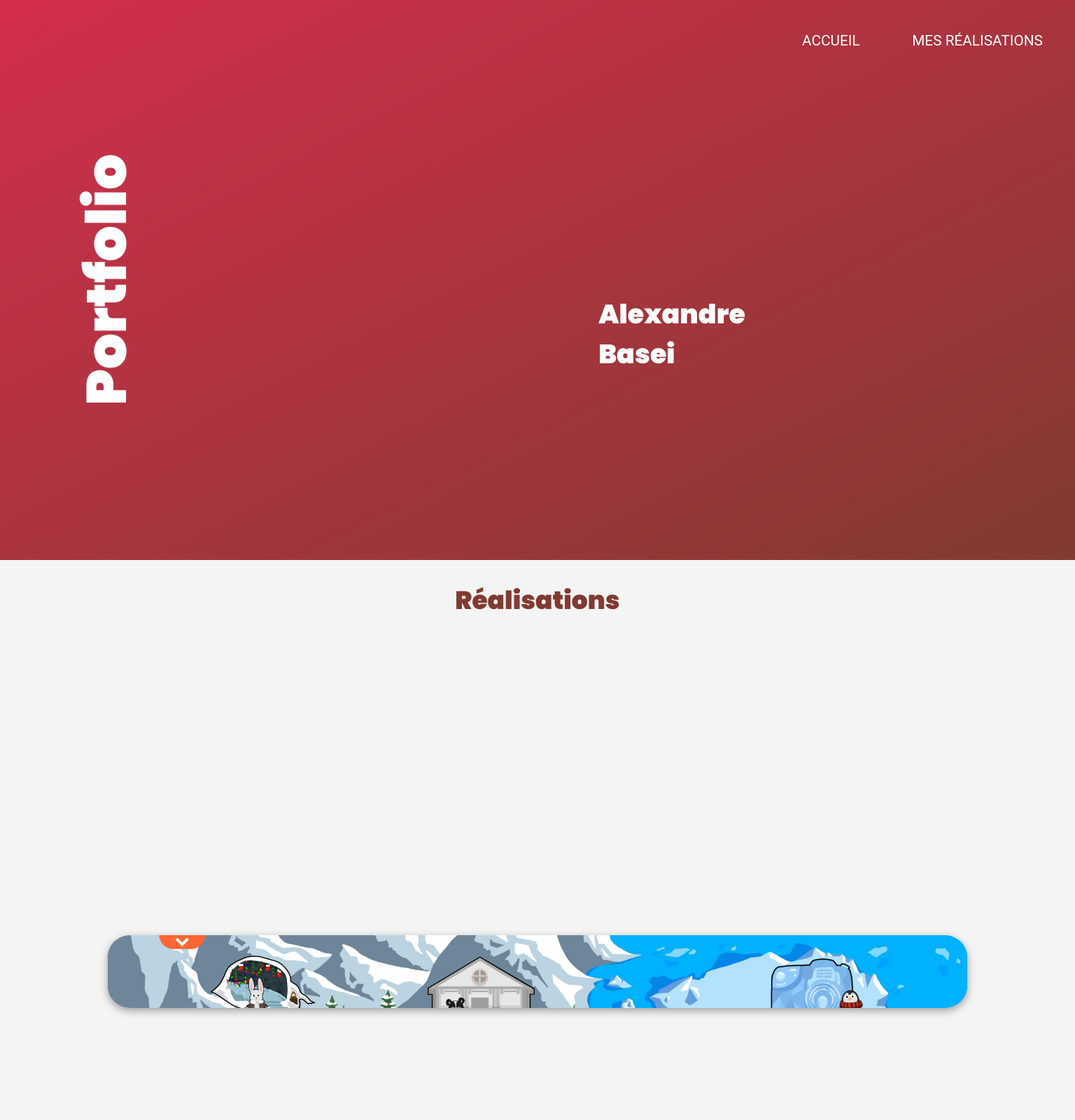
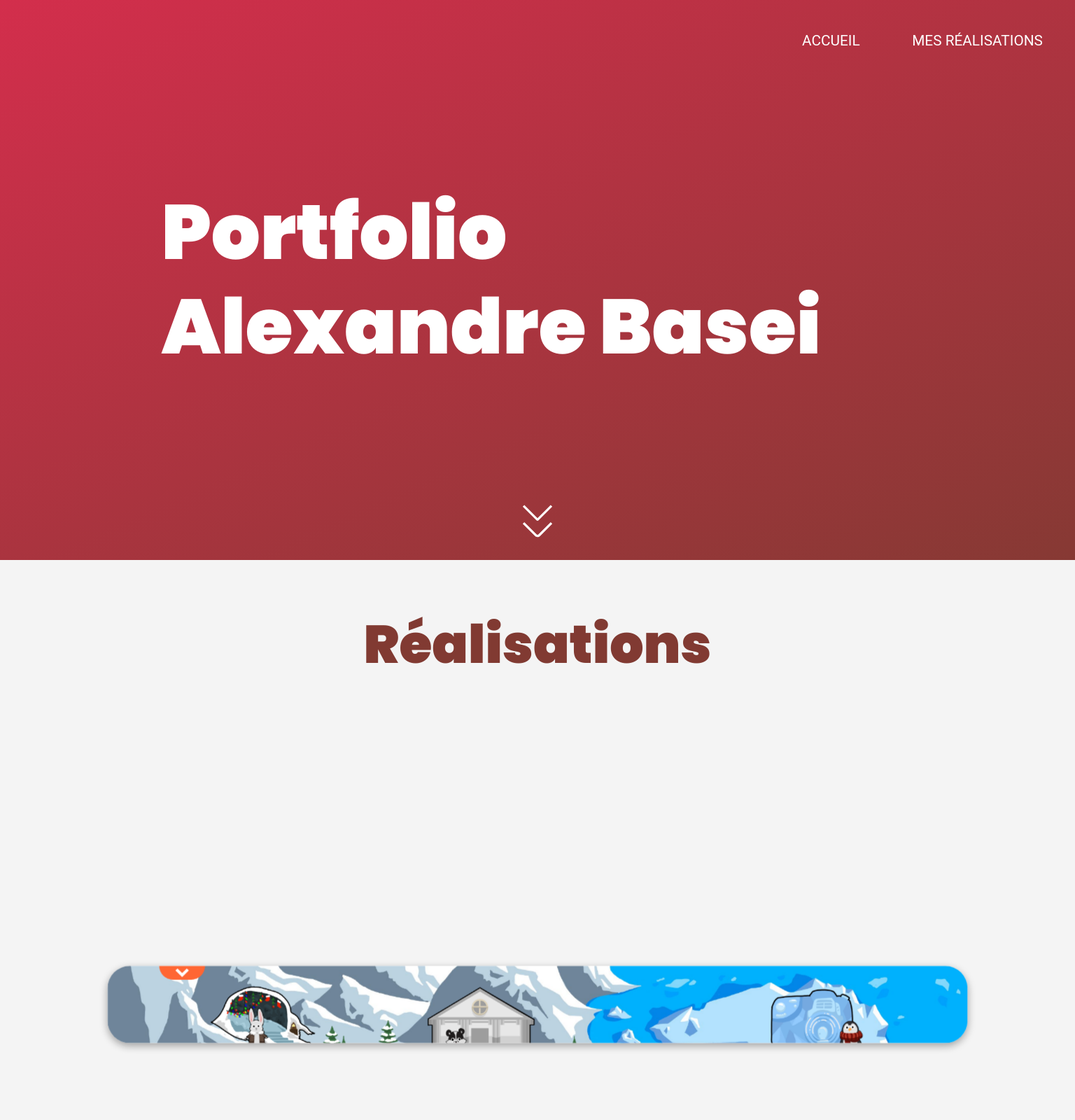
Before and after one commit to AlexandreBasei/portfolio0, a PHP site: page / in a window 1536 px wide. Shown: the top 1600 px of the page at 70% size. Run offline with PHP 8.4, Linux system fonts and the light colour scheme; some libraries are stand-ins or nearby versions.

Commit message:
upd responsive +scroller +icones

```diff
--- /dev/null
+++ b/css/anim.css
@@ -0,0 +1,8 @@
+@keyframes scroller {
+    10%{
+        transform: translateY(10px);
+    }
+    40%{
+        transform: translateY(0px);
+    }
+}
--- a/css/main.css
+++ b/css/main.css
@@ -1,5 +1,6 @@
 @charset "UTF-8";
 @import url("./fonts.css");
+@import url("./anim.css");
 .caché {
   opacity: 0;
   pointer-events: none;
@@ -16,6 +17,7 @@ html {
   height: fit-content;
   overflow-x: hidden;
   position: relative;
+  scroll-behavior: smooth;
 }
 html body {
   padding: 0;
@@ -23,6 +25,7 @@ html body {
   width: 100vw;
   overflow-x: hidden;
   position: relative;
+  scroll-behavior: smooth;
 }
 html * {
   transition: opacity 0.2s ease;
@@ -106,6 +109,9 @@ header nav a {
   width: 100vw;
   text-align: center;
   transition: opacity 0.8s;
+}
+header nav a lord-icon {
+  transform: translateY(5px);
 }
 header .active {
   pointer-events: all;
--- a/css/main.scss
+++ b/css/main.scss
@@ -1,4 +1,5 @@
 @import url('./fonts.css');
+@import url('./anim.css');
 
 .caché {
     opacity: 0;
@@ -22,6 +23,7 @@ html {
     height: fit-content;
     overflow-x: hidden;
     position: relative;
+    scroll-behavior: smooth;
 
     body{
         padding: 0;
@@ -29,6 +31,7 @@ html {
         width: 100vw;
         overflow-x: hidden;
         position: relative;
+        scroll-behavior: smooth;
     }
 
     * {
@@ -119,6 +122,10 @@ header {
             width: 100vw;
             text-align: center;
             transition: opacity 0.8s;
+
+            lord-icon{
+                transform: translateY(5px);
+            }
         }
     }
 
--- a/css/pages/index.css
+++ b/css/pages/index.css
@@ -34,6 +34,9 @@ main #title-container #portfolio {
   background-image: none;
   transform: scaleX(-1) rotateX(180deg);
   z-index: 0;
+}
+main #title-container i {
+  display: none;
 }
 main h2 {
   font-weight: 900;
@@ -156,4 +159,67 @@ main section form #envoi {
   font-weight: bold;
   padding: 5% 10%;
   text-transform: uppercase;
+}
+
+@media screen and (min-width: 1400px) {
+  main #title-container {
+    flex-flow: wrap column;
+    padding-left: 15vw;
+  }
+  main #title-container h1 {
+    font-size: 110px;
+    padding: 0;
+    text-align: left;
+    font-weight: 900;
+    z-index: 1;
+    margin: 0;
+    width: -moz-fit-content;
+    width: fit-content;
+    height: -moz-fit-content;
+    height: fit-content;
+    color: rgb(255, 255, 255);
+    align-self: start;
+  }
+  main #title-container h1 br {
+    display: none;
+  }
+  main #title-container #portfolio {
+    font-size: 110px;
+    writing-mode: initial;
+    position: relative;
+    background-image: none;
+    transform: scaleX(1) rotateX(0deg);
+    margin: 0 0 -30px 0;
+    z-index: 0;
+  }
+  main #title-container div {
+    width: 100%;
+    display: flex;
+    justify-content: center;
+    position: absolute;
+    align-items: center;
+    flex-flow: wrap row;
+    top: 88vh;
+    left: 0;
+    animation: scroller 4s ease infinite;
+  }
+  main #title-container div a img {
+    width: 10vh;
+    height: 10vh;
+    fill: white;
+    -webkit-user-select: none;
+       -moz-user-select: none;
+            user-select: none;
+  }
+  main h2 {
+    font-weight: 900;
+    color: #813A32;
+    font-size: 76px;
+  }
+  main h3 {
+    font-weight: 700;
+    color: #D32E4C;
+    font-size: 26px;
+    margin-top: -6%;
+  }
 }/*# sourceMappingURL=index.css.map */
--- a/css/pages/index.scss
+++ b/css/pages/index.scss
@@ -38,6 +38,10 @@ main {
             background-image: none;
             transform: scaleX(-1) rotateX(180deg);
             z-index: 0;
+        }
+
+        i{
+            display: none;
         }
     }
 
@@ -95,7 +99,7 @@ main {
             color: rgb(83, 83, 83);
         }
 
-        #real{
+        #real {
             margin-bottom: 65vw;
         }
 
@@ -114,29 +118,29 @@ main {
             left: 0%;
         }
 
-        #p1{
+        #p1 {
             background-image: url('../../images/png/p1.png');
         }
 
-        #carou{
+        #carou {
             margin-top: 3vh;
         }
 
-        #carouselL{
+        #carouselL {
             transform: rotate(-90deg);
             width: 10vw;
             height: 10vw;
             cursor: pointer;
         }
 
-        #carouselR{
+        #carouselR {
             transform: rotate(90deg);
             width: 10vw;
             height: 10vw;
             cursor: pointer;
         }
 
-        .cta{
+        .cta {
             margin: 5% 0 0 0;
             border-radius: 10px;
             padding: 3vh 5vw;
@@ -145,7 +149,7 @@ main {
             border: none;
             color: rgba(255, 255, 255, 0.934);
             font-size: 0.9em;
-            font-weight:800;
+            font-weight: 800;
             text-decoration: none;
         }
 
@@ -188,5 +192,69 @@ main {
 
 @media screen and (min-width: 1400px) {
 
+    main {
 
+        #title-container {
+            flex-flow: wrap column;
+            padding-left: 15vw;
+            h1 {
+                font-size: 110px;
+                padding: 0;
+                text-align: left;
+                font-weight: 900;
+                z-index: 1;
+                margin: 0;
+                width: fit-content;
+                height: fit-content;
+                color: rgb(255, 255, 255);
+                align-self: start;
+
+                br{
+                    display: none;
+                }
+            }
+
+            #portfolio {
+                font-size: 110px;
+                writing-mode: initial;
+                position: relative;
+                background-image: none;
+                transform: scaleX(1) rotateX(0deg);
+                margin: 0 0 -30px 0;
+                z-index: 0;
+            }
+
+            div{
+                width: 100%;
+                display: flex;
+                justify-content: center;
+                position: absolute;
+                align-items: center;
+                flex-flow: wrap row;
+                top: 88vh;
+                left: 0;
+                animation: scroller 4s ease infinite;
+
+                a img{
+                    width: 10vh;
+                    height: 10vh;
+                    fill: white;
+                    user-select: none;
+                }
+            }
+        }
+
+        h2 {
+            font-weight: 900;
+            color: $h2;
+            font-size: 76px;
+        }
+
+        h3 {
+            font-weight: 700;
+            color: $h3;
+            font-size: 26px;
+            margin-top: -6%;
+        }
+    }
 }
--- a/index.php
+++ b/index.php
@@ -24,6 +24,7 @@ if (isset($_POST["msg"])) {
     <meta charset="UTF-8">
     <meta http-equiv="X-UA-Compatible" content="IE=edge">
     <meta name="viewport" content="width=device-width, initial-scale=1.0">
+    <link rel="stylesheet" href="./assets/uicons-thin-straight/css/uicons-thin-straight.css">
     <link rel="stylesheet" href="./css/pages/index.css">
     <title>Alexandre Basei - Portfolio</title>
 </head>
@@ -37,8 +38,18 @@ if (isset($_POST["msg"])) {
         </button>
         <button id="burger2" class="caché" onclick="addClass('burger2','caché');rmClass('burger','caché');rmClass('navigation','active')">⛌</button>
         <nav id="navigation">
-            <a href="index.php" target="_self" rel="noopener noreferrer">Accueil</a>
-            <a href="real.htm" target="_self" rel="noopener noreferrer">Mes réalisations</a>
+            <a class="accueil" href="index.php" target="_self" rel="noopener noreferrer">
+                <script src="https://cdn.lordicon.com/ritcuqlt.js"></script>
+                <lord-icon id="ico1" src="https://cdn.lordicon.com/slduhdil.json" trigger="hover" target=".accueil" colors="primary:#ffffff" state="hover-2" style="width:32px;height:32px">
+                </lord-icon>
+                Accueil
+            </a>
+            <a class="real" href="real.htm" target="_self" rel="noopener noreferrer">
+                <script src="https://cdn.lordicon.com/ritcuqlt.js"></script>
+                <lord-icon id="ico2" src="https://cdn.lordicon.com/zvllgyec.json" trigger="hover" target=".real" colors="primary:#ffffff" state="hover" style="width:32px;height:32px">
+                </lord-icon>
+                Mes réalisations
+            </a>
         </nav>
     </header>
 
@@ -46,10 +57,13 @@ if (isset($_POST["msg"])) {
 
         <section id="title-container">
             <h1 id="portfolio">Portfolio</h1>
-            <h1>Alexandre<br>Basei</h1>
+            <h1>Alexandre <br> Basei</h1>
+            <div>
+                <a href="#real-container"><img src="./images/svg/scroll.svg" alt="scroller"></a>
+            </div>
         </section>
 
-        <section>
+        <section id="real-container">
             <h2 id="real">Réalisations</h2>
 
             <div class="projet centre" id="p1">
--- a/js/src/main.js
+++ b/js/src/main.js
@@ -7,7 +7,7 @@ document.addEventListener('DOMContentLoaded', function () {
     let carL = document.getElementById("carouselL");
     let carR = document.getElementById("carouselR");
     let proj = 1;
-    let nav = document.querySelector("header nav");
+    let nav = document.querySelectorAll("header nav a");
     let fond = document.getElementById("title-container");
 
     burger.addEventListener("click", () => {
@@ -20,20 +20,41 @@ document.addEventListener('DOMContentLoaded', function () {
 
     window.addEventListener('scroll', function () {
 
-        if (isOverlapping(nav, fond)) {
+        if (window.innerWidth > 1400) {
+
+            if (isOverlapping(nav[0], fond)) {
                 burger.children[0].style.backgroundColor = "white";
                 burger.children[1].style.backgroundColor = "white";
                 burger.children[2].style.backgroundColor = "white";
-            nav.children[0].style.color = "white";
-            nav.children[1].style.color = "white";
+                nav[0].style.color = "white";
+                nav[1].style.color = "white";
+                document.getElementById("ico1").setAttribute("colors", "primary:#ffffff");
+                document.getElementById("ico2").setAttribute("colors", "primary:#ffffff");
 
             } else {
                 burger.children[0].style.backgroundColor = "black";
                 burger.children[1].style.backgroundColor = "black";
                 burger.children[2].style.backgroundColor = "black";
-            nav.children[0].style.color = "black";
-            nav.children[1].style.color = "black";
+                nav[0].style.color = "black";
+                nav[1].style.color = "black";
+                document.getElementById("ico1").setAttribute("colors", "primary:#000000");
+                document.getElementById("ico2").setAttribute("colors", "primary:#000000");
             }
+        }
+        else{
+
+            if (isOverlapping(nav, fond)) {
+                burger.children[0].style.backgroundColor = "white";
+                burger.children[1].style.backgroundColor = "white";
+                burger.children[2].style.backgroundColor = "white";
+
+            } else {
+                burger.children[0].style.backgroundColor = "black";
+                burger.children[1].style.backgroundColor = "black";
+                burger.children[2].style.backgroundColor = "black";
+            }
+        }
+
     });
 
     carL.addEventListener("click", () => {
```
Also changed, not shown: images/svg/scroll.svg (added), 2 other files. Lines whose indentation alone changed are shown as unchanged.
